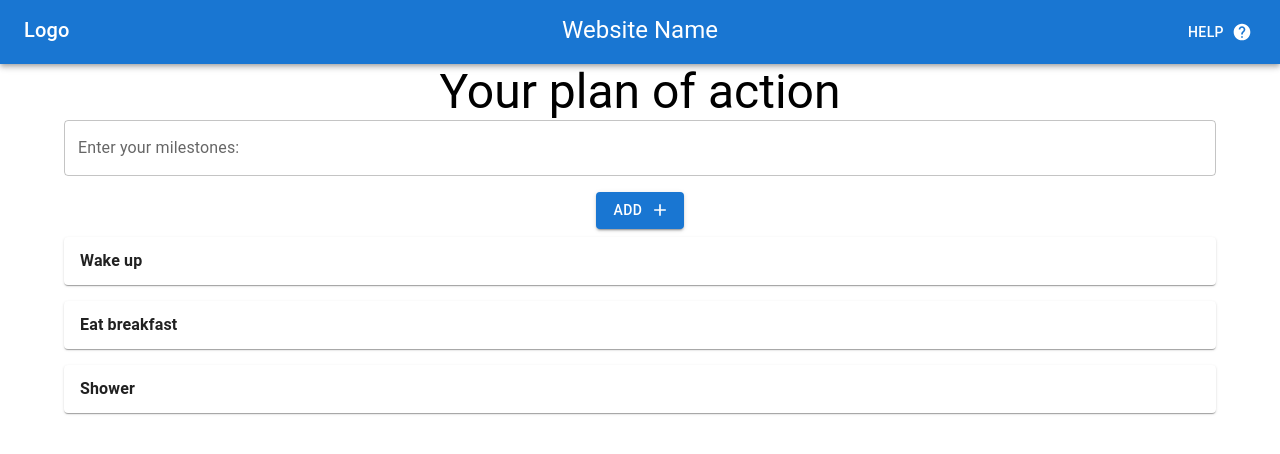
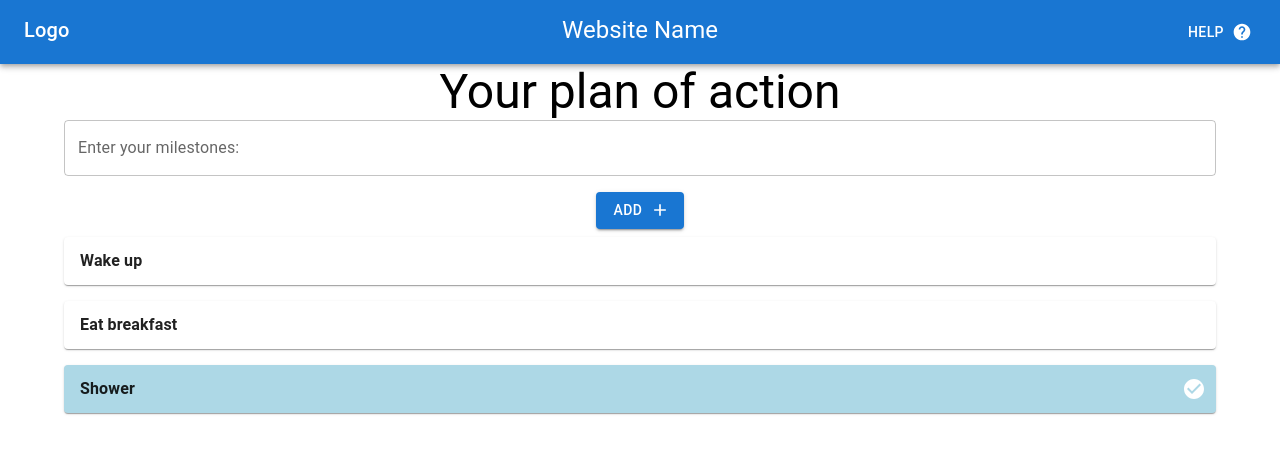
Before and after one commit to cs261-2022-group22/reactjs-frontend, a Next.js app: page /mentee/plansofaction in a window 1280 px wide. Shown: the top 454 px of the page. Built offline with nearby package versions, Linux system fonts and the light colour scheme; no server answers.

Commit message:
semi complete, no functionality

```diff
--- /dev/null
+++ b/components/PlanElement.tsx
@@ -0,0 +1,40 @@
+import { Card, Typography, Stack } from "@mui/material";
+import { useState } from "react";
+import CheckCircleIcon from "@mui/icons-material/CheckCircle";
+
+export default function PlanElement({ element }) {
+    const [active, setActive] = useState(element[1]);
+
+    function handleClick() {
+        setActive(!active);
+    }
+
+    console.log(active);
+    return (
+        <Card
+            sx={{
+                mb: "2vh",
+                pl: "2vh",
+                height: "6vh",
+                boxShadow: 1,
+                "&:hover": { boxShadow: 3 },
+                display: "flex",
+                flexDirection: "column",
+                justifyContent: "center",
+                backgroundColor: active ? "white" : "lightBlue",
+            }}
+            onClick={handleClick}
+        >
+            <Stack direction="row" justifyContent="space-between">
+                <Typography
+                    sx={{
+                        fontWeight: "bold",
+                    }}
+                >
+                    {element[0]}
+                </Typography>
+				{ !active ? <CheckCircleIcon sx={{color:"white", mr: "10px"}}/> : <></> }
+            </Stack>
+        </Card>
+    );
+}
--- a/pages/mentee/plansofaction.tsx
+++ b/pages/mentee/plansofaction.tsx
@@ -10,8 +10,9 @@ import {
 } from "@mui/material";
 import { useState } from "react";
 import AddIcon from "@mui/icons-material/Add";
+import PlanElement from "components/PlanElement"
 
-const test_data = ["Wake up", "Eat breakfast", "Shower"];
+const test_data = [["Wake up", true], ["Eat breakfast", true], ["Shower", false]];
 
 export default function planofactions() {
     const [userInput, setUserInput] = useState("");
@@ -51,29 +52,7 @@ export default function planofactions() {
                         }}
                     >
                         {elements.map((element) => {
-                            return (
-                                <Card
-                                    sx={{
-                                        mb: "2vh",
-                                        pl: "2vh",
-                                        height: "6vh",
-                                        boxShadow: 1,
-                                        "&:hover": { boxShadow: 3 },
-                                        display: "flex",
-                                        flexDirection: "column",
-                                        justifyContent: "center",
-                                    }}
-                                    key={element}
-                                >
-                                    <Typography
-                                        sx={{
-                                            fontWeight: "bold",
-                                        }}
-                                    >
-                                        {element}
-                                    </Typography>
-                                </Card>
-                            );
+                            return (<PlanElement element={element} key={element}/>);
                         })}
                     </List>
                 </Stack>
```
